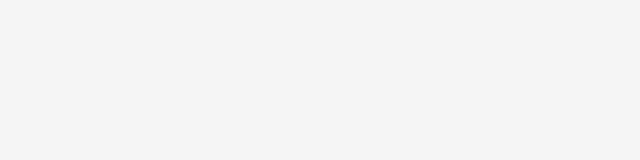
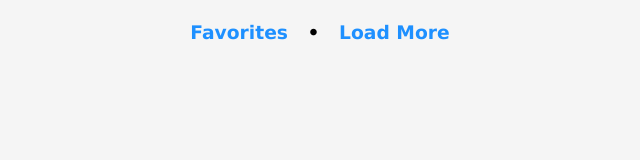
Before and after one commit to VaderSteve76/NASA-API-Js, a plain HTML site: page index.html in a window 1280 px wide. Shown: the whole page, without its empty margins (320-960 px from the left). Drawn offline with Linux system fonts and the light colour scheme.

Commit message:
Nav UI styling

```diff
--- a/style.css
+++ b/style.css
@@ -25,6 +25,8 @@ body {
   background: whitesmoke;
   height: 100vh;
   width: 100vw;
+  position: fixed;
+  z-index: 10;
   display: flex;
   justify-content: center;
   align-items: center;
@@ -47,7 +49,17 @@ body {
   right: 0;
   width: 100%;
   height: 60px;
+  z-index: -1;
+}
 
+.clickable {
+  color: dodgerblue;
+  cursor: pointer;
+  user-select: none;
+}
+
+.clickable:hover {
+  color: rgb(0, 0, 0);
 }
 
 
```
